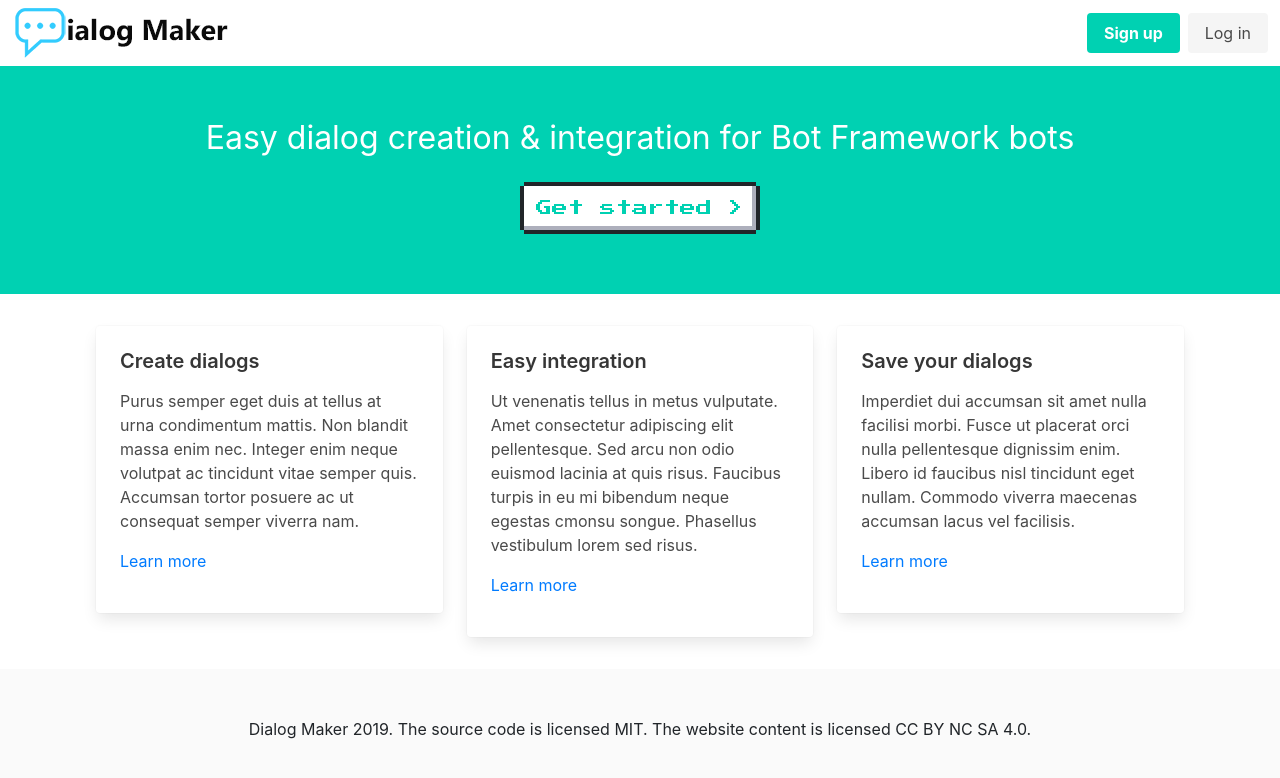
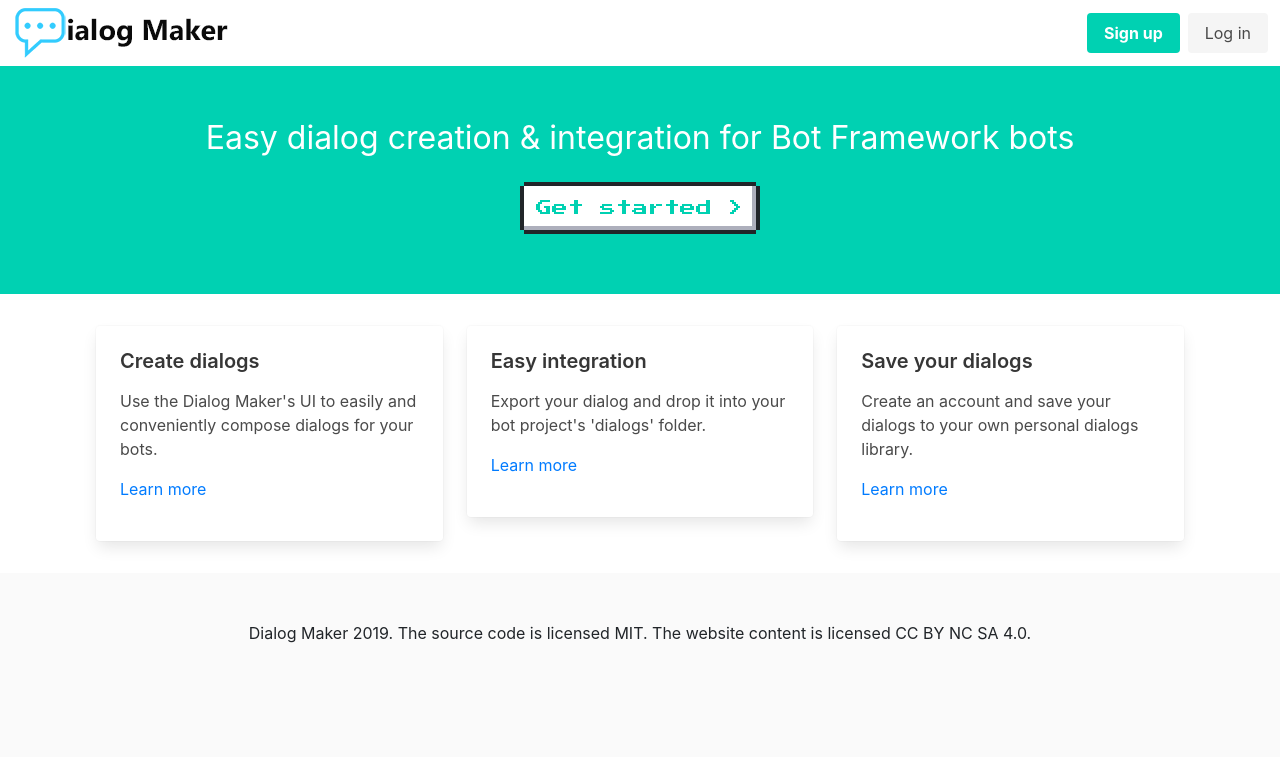
Before and after one commit to jspruance/DialogMaker, a React (Create React App) app in the folder client/: page / in a window 1280 px wide. Shown: the top 778 px of the page. Built offline with nearby package versions, Linux system fonts and the light colour scheme.

Commit message:
Change dialog create route

```diff
--- a/client/src/App.js
+++ b/client/src/App.js
@@ -14,7 +14,7 @@ function App() {
           <Navbar />
           <Switch>
             <Route exact path="/" component={Home} />
-            <Route exact path="/dialogs" component={DialogMaker} />
+            <Route exact path="/dialogs/create" component={DialogMaker} />
           </Switch>
           <Footer />
         </div>
--- a/client/src/components/Hero.js
+++ b/client/src/components/Hero.js
@@ -6,7 +6,7 @@ export default function Hero() {
       <div className="hero-body">
         <div className="container">
           <h1 class="is-size-3">Easy dialog creation &amp; integration for Bot Framework bots</h1>
-          <a href="/dialogs" class="nes-btn has-text-primary has-margin-1 is-size-6">Get started ></a>
+          <a href="/dialogs/create" class="nes-btn has-text-primary has-margin-1 is-size-6">Get started ></a>
         </div>
       </div>
     </section>
--- a/client/src/components/HomeContent.js
+++ b/client/src/components/HomeContent.js
@@ -12,7 +12,7 @@ export default function HomeContent() {
                     <div className="card-content">
                         <div className="content">
                             <h4>Create dialogs</h4>
-                            <p>Purus semper eget duis at tellus at urna condimentum mattis. Non blandit massa enim nec. Integer enim neque volutpat ac tincidunt vitae semper quis. Accumsan tortor posuere ac ut consequat semper viverra nam.</p>
+                            <p>Use the Dialog Maker's UI to easily and conveniently compose dialogs for your bots.</p>
                             <p><a href="/about">Learn more</a></p>
                         </div>
                     </div>
@@ -26,8 +26,7 @@ export default function HomeContent() {
                     <div className="card-content">
                         <div className="content">
                             <h4>Easy integration</h4>
-                            <p>Ut venenatis tellus in metus vulputate. Amet consectetur adipiscing elit pellentesque. Sed arcu non odio euismod lacinia at quis risus. Faucibus turpis in eu mi bibendum neque egestas cmonsu songue. Phasellus vestibulum lorem
-                            sed risus.</p>
+                            <p>Export your dialog and drop it into your bot project's 'dialogs' folder.</p>
                             <p><a href="/about">Learn more</a></p>
                         </div>
                     </div>
@@ -41,7 +40,7 @@ export default function HomeContent() {
                      <div className="card-content">
                         <div className="content">
                             <h4>Save your dialogs</h4>
-                            <p>Imperdiet dui accumsan sit amet nulla facilisi morbi. Fusce ut placerat orci nulla pellentesque dignissim enim. Libero id faucibus nisl tincidunt eget nullam. Commodo viverra maecenas accumsan lacus vel facilisis.</p>
+                            <p>Create an account and save your dialogs to your own personal dialogs library.</p>
                             <p><a href="/about">Learn more</a></p>
                         </div>
                     </div>
--- a/client/src/components/Navbar.js
+++ b/client/src/components/Navbar.js
@@ -6,7 +6,7 @@ export default class Navbar extends Component {
       <nav className="navbar" role="navigation" aria-label="main navigation">
         <div className="navbar-brand">
           <a className="navbar-item" href="/">
-            <img src="logo.png" width="219px" height="50px" alt="logo" />
+            <img src="/logo.png" width="219px" height="50px" alt="logo" />
           </a>
         </div>
 
```
